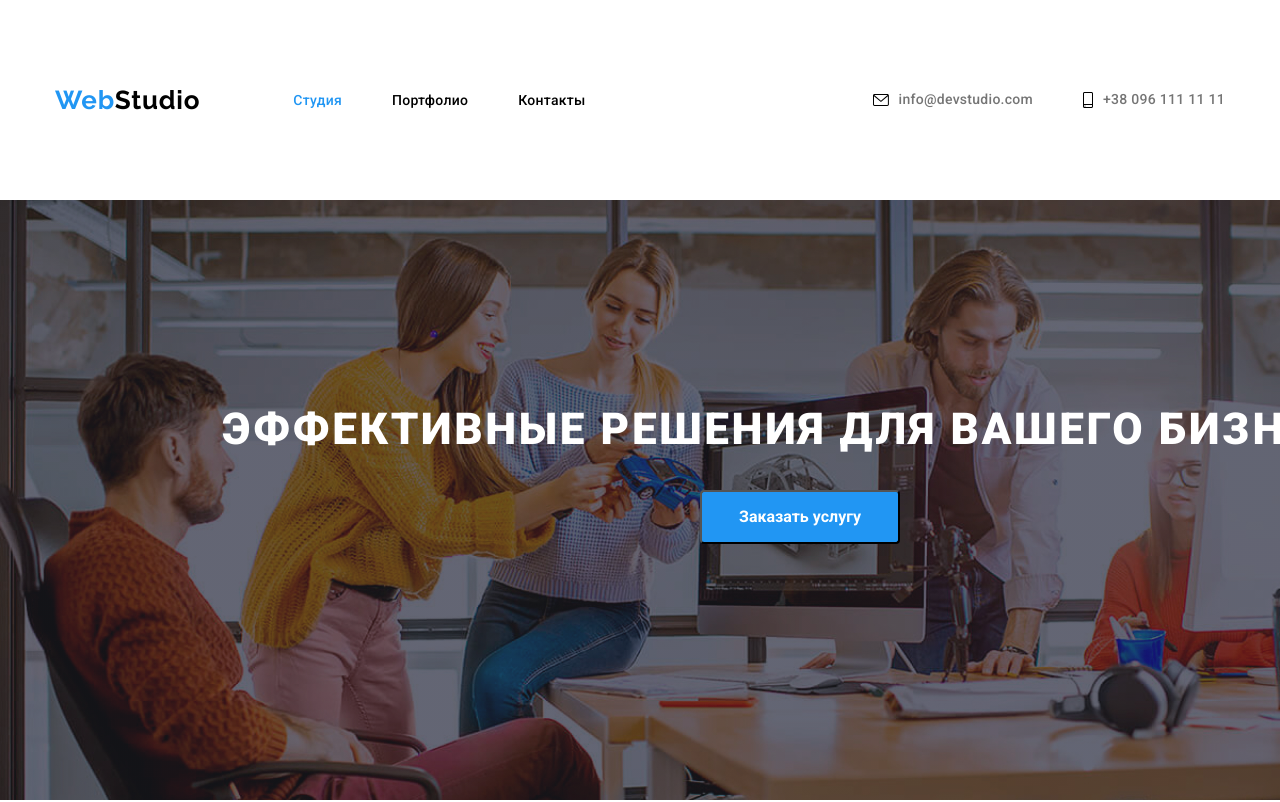
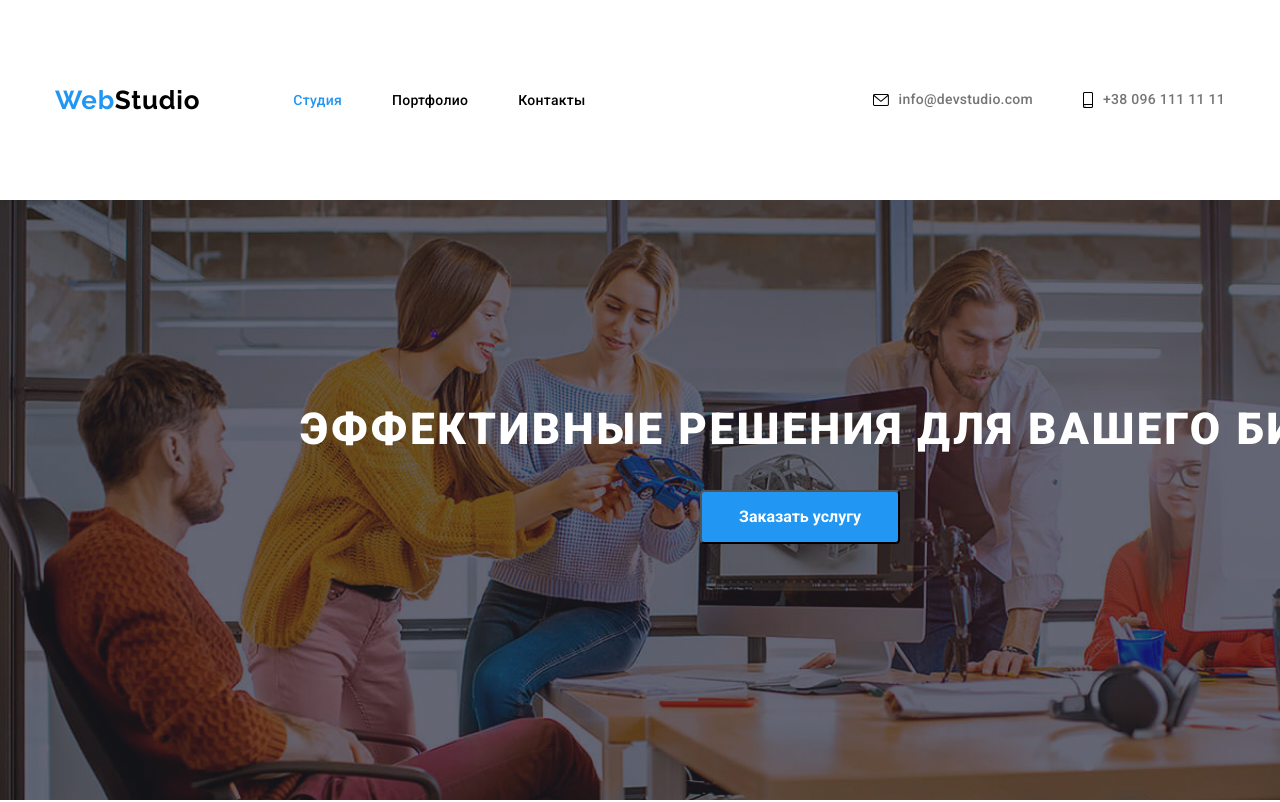
Before and after one commit to Yulia-Heichenko/goit-markup-hw-04, a plain HTML site: page index.html in a window 1280 px wide. Shown: the top 802 px of the page. Drawn offline with nearby package versions, Linux system fonts and the light colour scheme.

Commit message:
Update index.html

```diff
--- a/index.html
+++ b/index.html
@@ -62,7 +62,7 @@
         <!--HERO-->
         <section class="hero">
             <div class="container">
-                <h1 class="hero-caption">Эффективные решения для вашего бизнеса</h1>
+                <h1 class="hero-caption">Эффективные решения для вашего би</h1>
                 <button class="modal-btn" type="button">Заказать услугу</button>
             </div>
         </section>
```
